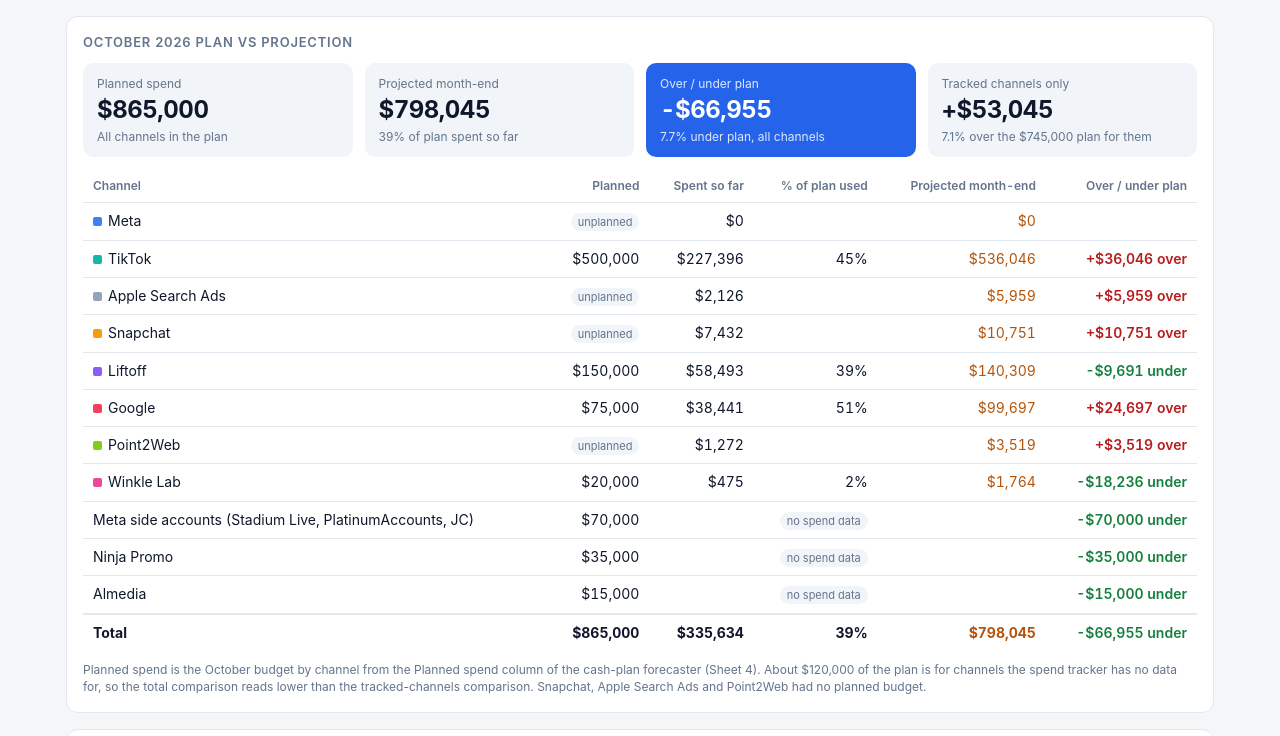
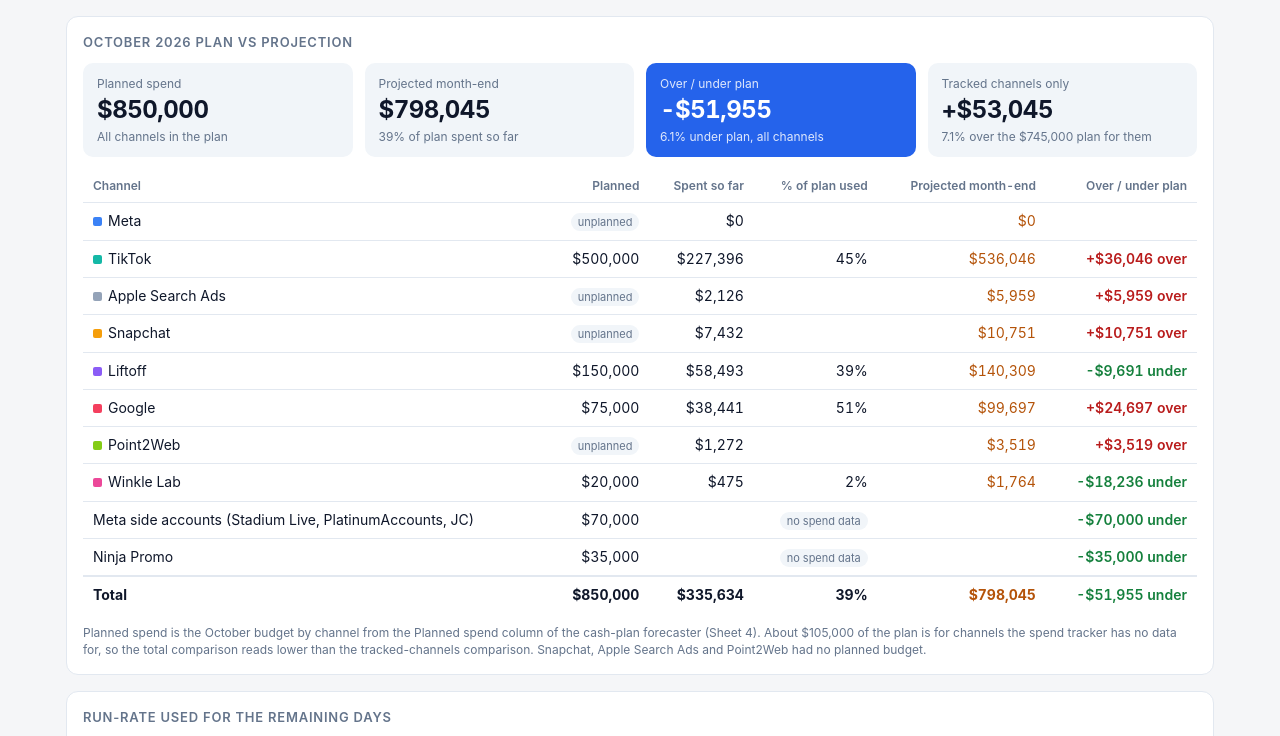
Before and after one commit to jay-slsv/vault-ad-spend-forecaster, a plain HTML site: page index.html in a window 1280 px wide. Shown: the part 655-1391 px from the top of the page. Drawn offline with Linux system fonts and the light colour scheme.

Commit message:
Remove Almedia from plan

```diff
--- a/index.html
+++ b/index.html
@@ -147,7 +147,7 @@
 const PLAN={
   key:'2026-10',
   tracked:{meta:0,tiktok:500000,asa:0,snap:0,liftoff:150000,google:75000,point2web:0,winklelab:20000},
-  untracked:[['Meta side accounts (Stadium Live, PlatinumAccounts, JC)',70000],['Ninja Promo',35000],['Almedia',15000]]
+  untracked:[['Meta side accounts (Stadium Live, PlatinumAccounts, JC)',70000],['Ninja Promo',35000]]
 };
 const planTracked=()=>Object.values(PLAN.tracked).reduce((a,b)=>a+b,0);
 const planTotal=()=>planTracked()+PLAN.untracked.reduce((a,x)=>a+x[1],0);
```
Also changed, not shown: template.html (+1 -1 lines).
